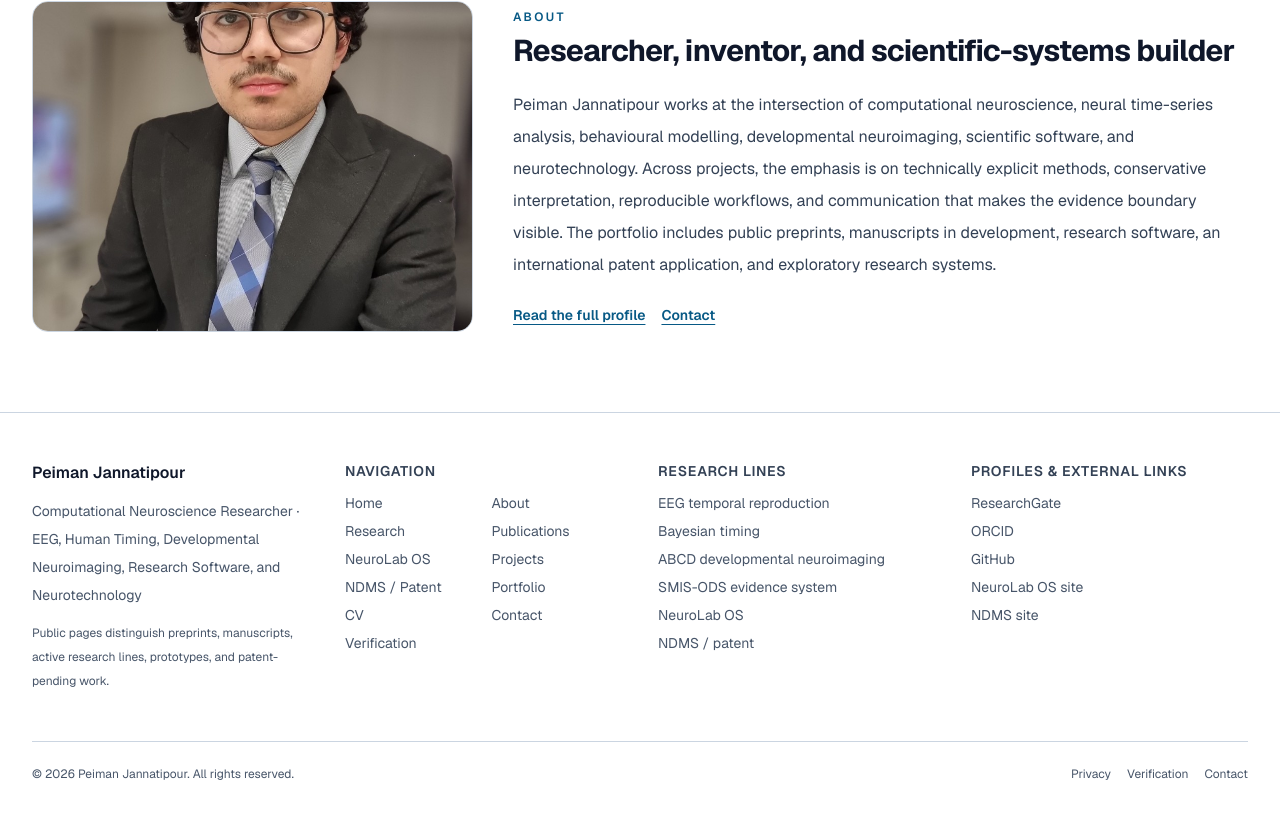
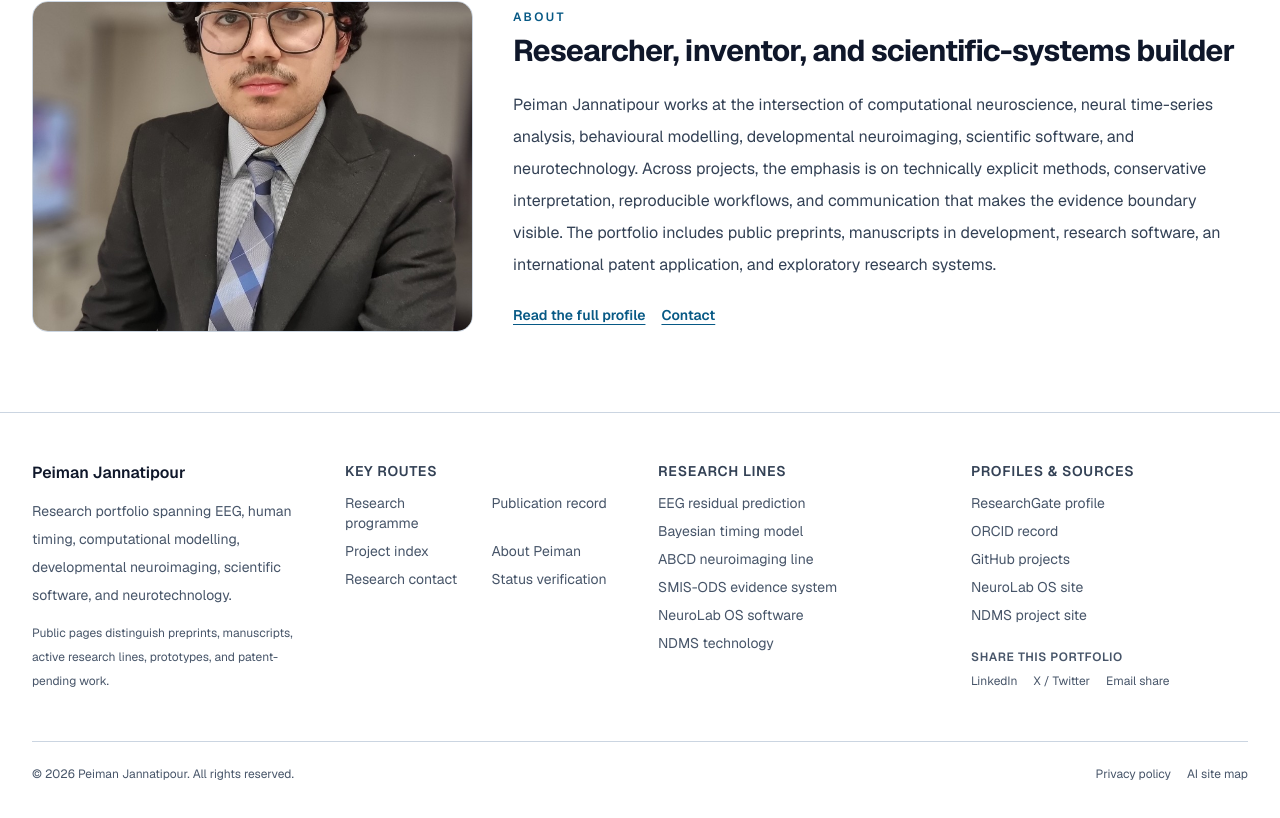
Before and after one commit to peimanjannatipour/peimanjp-, a Next.js app: page / in a window 1280 px wide. Shown: the part 5727-6545 px from the top of the page. Built offline with nearby package versions, Linux system fonts and the light colour scheme.

Commit message:
Reduce duplicate headings and improve footer link structure

```diff
--- a/src/components/Footer.tsx
+++ b/src/components/Footer.tsx
@@ -1,5 +1,10 @@
 import Link from "next/link";
-import { externalLinks, navItems, siteConfig } from "@/data/links";
+import { externalLinks, siteConfig } from "@/data/links";
+
+const shareUrl = encodeURIComponent("https://peimanjp.com/");
+const shareText = encodeURIComponent(
+  "Peiman Jannatipour — Computational Neuroscience Research",
+);
 
 export function Footer() {
   return (
@@ -7,54 +12,84 @@ export function Footer() {
       <div className="mx-auto max-w-7xl px-5 sm:px-8">
         <div className="grid gap-9 md:grid-cols-2 xl:grid-cols-4">
           <div>
-            <h2 className="text-base font-semibold text-white">{siteConfig.name}</h2>
-            <p className="mt-3 text-sm leading-7 text-slate-400">{siteConfig.role}</p>
+            <p className="text-base font-semibold text-white">{siteConfig.name}</p>
+            <p className="mt-3 text-sm leading-7 text-slate-400">
+              Research portfolio spanning EEG, human timing, computational modelling,
+              developmental neuroimaging, scientific software, and neurotechnology.
+            </p>
             <p className="mt-3 text-xs leading-6 text-slate-500">
-              Public pages distinguish preprints, manuscripts, active research lines, prototypes, and patent-pending work.
+              Public pages distinguish preprints, manuscripts, active research lines,
+              prototypes, and patent-pending work.
             </p>
           </div>
 
           <div>
-            <h3 className="text-sm font-semibold uppercase tracking-wider text-slate-300">Navigation</h3>
+            <p className="text-sm font-semibold uppercase tracking-wider text-slate-300">Key routes</p>
             <ul className="mt-3 grid grid-cols-2 gap-x-4 gap-y-2 text-sm">
-              {navItems.map((item) => (
-                <li key={item.href}>
-                  <Link className="underline-offset-4 transition hover:text-white hover:underline" href={item.href}>{item.label}</Link>
-                </li>
-              ))}
+              <li><Link className="underline-offset-4 transition hover:text-white hover:underline" href="/research">Research programme</Link></li>
+              <li><Link className="underline-offset-4 transition hover:text-white hover:underline" href="/publications">Publication record</Link></li>
+              <li><Link className="underline-offset-4 transition hover:text-white hover:underline" href="/projects">Project index</Link></li>
+              <li><Link className="underline-offset-4 transition hover:text-white hover:underline" href="/about">About Peiman</Link></li>
+              <li><Link className="underline-offset-4 transition hover:text-white hover:underline" href="/contact">Research contact</Link></li>
+              <li><Link className="underline-offset-4 transition hover:text-white hover:underline" href="/verification">Status verification</Link></li>
             </ul>
           </div>
 
           <div>
-            <h3 className="text-sm font-semibold uppercase tracking-wider text-slate-300">Research lines</h3>
+            <p className="text-sm font-semibold uppercase tracking-wider text-slate-300">Research lines</p>
             <ul className="mt-3 space-y-2 text-sm">
-              <li><Link className="underline-offset-4 hover:text-white hover:underline" href="/research/eeg-temporal-reproduction-bias">EEG temporal reproduction</Link></li>
-              <li><Link className="underline-offset-4 hover:text-white hover:underline" href="/research/bayesian-log-time-state-space-clock">Bayesian timing</Link></li>
-              <li><Link className="underline-offset-4 hover:text-white hover:underline" href="/research/abcd-developmental-neuroimaging">ABCD developmental neuroimaging</Link></li>
+              <li><Link className="underline-offset-4 hover:text-white hover:underline" href="/research/eeg-temporal-reproduction-bias">EEG residual prediction</Link></li>
+              <li><Link className="underline-offset-4 hover:text-white hover:underline" href="/research/bayesian-log-time-state-space-clock">Bayesian timing model</Link></li>
+              <li><Link className="underline-offset-4 hover:text-white hover:underline" href="/research/abcd-developmental-neuroimaging">ABCD neuroimaging line</Link></li>
               <li><Link className="underline-offset-4 hover:text-white hover:underline" href="/projects/smis-ods">SMIS-ODS evidence system</Link></li>
-              <li><Link className="underline-offset-4 hover:text-white hover:underline" href="/neurolab-os">NeuroLab OS</Link></li>
-              <li><Link className="underline-offset-4 hover:text-white hover:underline" href="/ndms">NDMS / patent</Link></li>
+              <li><Link className="underline-offset-4 hover:text-white hover:underline" href="/neurolab-os">NeuroLab OS software</Link></li>
+              <li><Link className="underline-offset-4 hover:text-white hover:underline" href="/ndms">NDMS technology</Link></li>
             </ul>
           </div>
 
           <div>
-            <h3 className="text-sm font-semibold uppercase tracking-wider text-slate-300">Profiles & external links</h3>
+            <p className="text-sm font-semibold uppercase tracking-wider text-slate-300">Profiles & sources</p>
             <ul className="mt-3 space-y-2 text-sm">
-              <li><a className="underline-offset-4 hover:text-white hover:underline" href={externalLinks.researchGate.href} rel="noreferrer" target="_blank">ResearchGate</a></li>
-              <li><a className="underline-offset-4 hover:text-white hover:underline" href={externalLinks.orcid.href} rel="noreferrer" target="_blank">ORCID</a></li>
-              <li><a className="underline-offset-4 hover:text-white hover:underline" href={externalLinks.github.href} rel="noreferrer" target="_blank">GitHub</a></li>
+              <li><a className="underline-offset-4 hover:text-white hover:underline" href={externalLinks.researchGate.href} rel="noreferrer" target="_blank">ResearchGate profile</a></li>
+              <li><a className="underline-offset-4 hover:text-white hover:underline" href={externalLinks.orcid.href} rel="noreferrer" target="_blank">ORCID record</a></li>
+              <li><a className="underline-offset-4 hover:text-white hover:underline" href={externalLinks.github.href} rel="noreferrer" target="_blank">GitHub projects</a></li>
               <li><a className="underline-offset-4 hover:text-white hover:underline" href={externalLinks.neurolabOS.href} rel="noreferrer" target="_blank">NeuroLab OS site</a></li>
-              <li><a className="underline-offset-4 hover:text-white hover:underline" href={externalLinks.ndms.href} rel="noreferrer" target="_blank">NDMS site</a></li>
+              <li><a className="underline-offset-4 hover:text-white hover:underline" href={externalLinks.ndms.href} rel="noreferrer" target="_blank">NDMS project site</a></li>
             </ul>
+
+            <p className="mt-6 text-xs font-semibold uppercase tracking-wider text-slate-500">Share this portfolio</p>
+            <div className="mt-2 flex flex-wrap gap-x-4 gap-y-2 text-xs">
+              <a
+                className="underline-offset-4 hover:text-white hover:underline"
+                href={`https://www.linkedin.com/sharing/share-offsite/?url=${shareUrl}`}
+                rel="noreferrer"
+                target="_blank"
+              >
+                LinkedIn
+              </a>
+              <a
+                className="underline-offset-4 hover:text-white hover:underline"
+                href={`https://twitter.com/intent/tweet?url=${shareUrl}&text=${shareText}`}
+                rel="noreferrer"
+                target="_blank"
+              >
+                X / Twitter
+              </a>
+              <a
+                className="underline-offset-4 hover:text-white hover:underline"
+                href={`mailto:?subject=${shareText}&body=${shareUrl}`}
+              >
+                Email share
+              </a>
+            </div>
           </div>
         </div>
 
         <div className="mt-12 flex flex-col gap-3 border-t border-slate-800 pt-6 text-xs text-slate-500 sm:flex-row sm:items-center sm:justify-between">
           <p>© {new Date().getFullYear()} {siteConfig.name}. All rights reserved.</p>
           <div className="flex flex-wrap gap-4">
-            <Link className="underline-offset-4 hover:text-white hover:underline" href="/privacy">Privacy</Link>
-            <Link className="underline-offset-4 hover:text-white hover:underline" href="/verification">Verification</Link>
-            <Link className="underline-offset-4 hover:text-white hover:underline" href="/contact">Contact</Link>
+            <Link className="underline-offset-4 hover:text-white hover:underline" href="/privacy">Privacy policy</Link>
+            <a className="underline-offset-4 hover:text-white hover:underline" href="/llms.txt">AI site map</a>
           </div>
         </div>
       </div>
```
